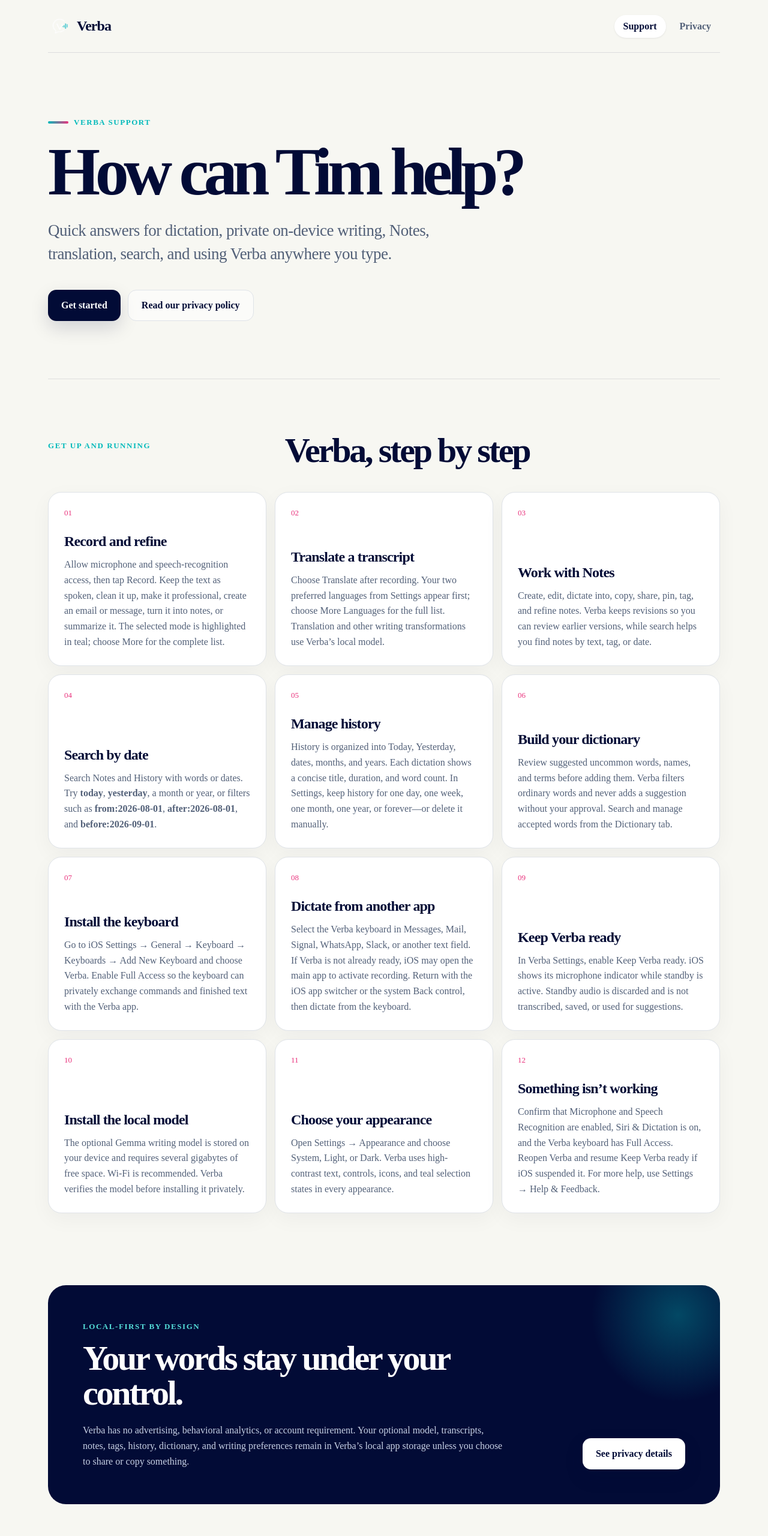
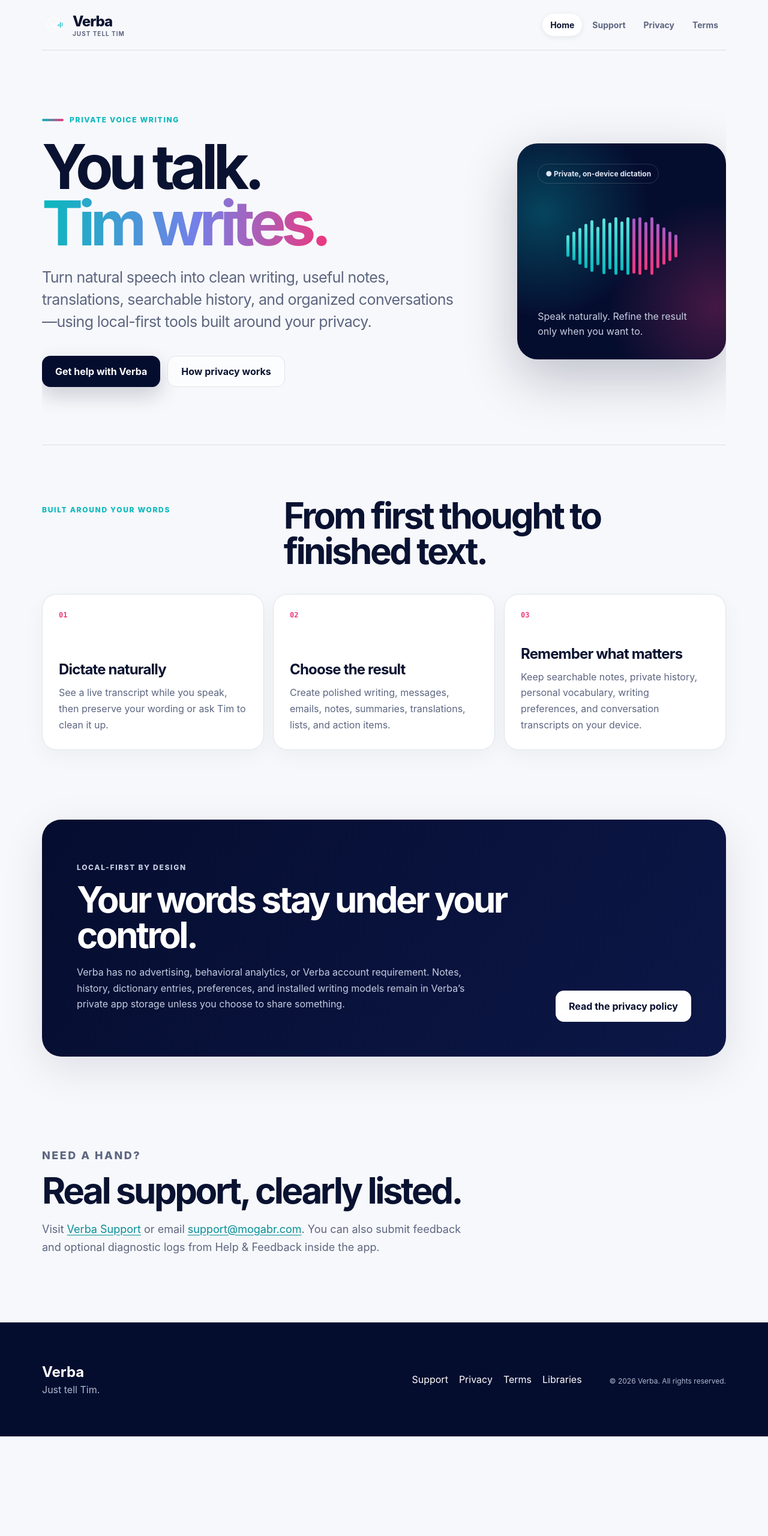
Before and after one commit to Mo-Gabr/verba-support, a plain HTML site: page index.html in a window 1280 px wide. Shown: the top 2560 px of the page at 60% size. After the commit the page ends 2394 px from the top, so only its background shows below. Drawn offline with Linux system fonts and the light colour scheme.

Commit message:
Publish redesigned Verba website

```diff
--- a/index.html
+++ b/index.html
@@ -2,43 +2,45 @@
 <html lang="en">
 <head>
   <meta charset="utf-8">
-  <meta name="viewport" content="width=device-width, initial-scale=1">
-  <meta name="description" content="Support for Verba, the private, local-first dictation, writing, notes, and translation app for iPhone.">
-  <title>Verba Support</title>
+  <meta name="viewport" content="width=device-width,initial-scale=1">
+  <meta name="description" content="Verba: Just Tell Tim — private, local-first dictation and writing for iPhone and iPad.">
+  <meta name="theme-color" content="#050d2f">
+  <title>Verba — Just Tell Tim</title>
+  <link rel="icon" href="verba-mark.png">
   <link rel="stylesheet" href="styles.css">
 </head>
 <body>
   <header class="site-header shell">
-    <a class="brand" href="./" aria-label="Verba support home"><img src="verba-mark.png" alt=""><span>Verba</span></a>
-    <nav aria-label="Primary navigation"><a class="active" href="./">Support</a><a href="privacy/">Privacy</a></nav>
+    <a class="brand" href="./"><img src="verba-mark.png" alt=""><span>Verba<small>Just Tell Tim</small></span></a>
+    <nav aria-label="Primary navigation"><a class="active" href="./">Home</a><a href="support/">Support</a><a href="privacy/">Privacy</a><a href="terms/">Terms</a></nav>
   </header>
   <main>
     <section class="hero shell">
-      <div class="eyebrow"><span></span> Verba Support</div>
-      <h1>How can Tim help?</h1>
-      <p class="lede">Quick answers for dictation, private on-device writing, Notes, translation, search, and using Verba anywhere you type.</p>
-      <div class="hero-actions"><a class="primary-button" href="#getting-started">Get started</a><a class="secondary-button" href="privacy/">Read our privacy policy</a></div>
-    </section>
-    <section class="shell section" id="getting-started">
-      <div class="section-heading"><p class="kicker">Get up and running</p><h2>Verba, step by step</h2></div>
-      <div class="topic-grid">
-        <article class="topic-card"><span class="topic-number">01</span><h3>Record and refine</h3><p>Allow microphone and speech-recognition access, then tap Record. Keep the text as spoken, clean it up, make it professional, create an email or message, turn it into notes, or summarize it. The selected mode is highlighted in teal; choose More for the complete list.</p></article>
-        <article class="topic-card"><span class="topic-number">02</span><h3>Translate a transcript</h3><p>Choose Translate after recording. Your two preferred languages from Settings appear first; choose More Languages for the full list. Translation and other writing transformations use Verba’s local model.</p></article>
-        <article class="topic-card"><span class="topic-number">03</span><h3>Work with Notes</h3><p>Create, edit, dictate into, copy, share, pin, tag, and refine notes. Verba keeps revisions so you can review earlier versions, while search helps you find notes by text, tag, or date.</p></article>
-        <article class="topic-card"><span class="topic-number">04</span><h3>Search by date</h3><p>Search Notes and History with words or dates. Try <strong>today</strong>, <strong>yesterday</strong>, a month or year, or filters such as <strong>from:2026-08-01</strong>, <strong>after:2026-08-01</strong>, and <strong>before:2026-09-01</strong>.</p></article>
-        <article class="topic-card"><span class="topic-number">05</span><h3>Manage history</h3><p>History is organized into Today, Yesterday, dates, months, and years. Each dictation shows a concise title, duration, and word count. In Settings, keep history for one day, one week, one month, one year, or forever—or delete it manually.</p></article>
-        <article class="topic-card"><span class="topic-number">06</span><h3>Build your dictionary</h3><p>Review suggested uncommon words, names, and terms before adding them. Verba filters ordinary words and never adds a suggestion without your approval. Search and manage accepted words from the Dictionary tab.</p></article>
-        <article class="topic-card"><span class="topic-number">07</span><h3>Install the keyboard</h3><p>Go to iOS Settings → General → Keyboard → Keyboards → Add New Keyboard and choose Verba. Enable Full Access so the keyboard can privately exchange commands and finished text with the Verba app.</p></article>
-        <article class="topic-card"><span class="topic-number">08</span><h3>Dictate from another app</h3><p>Select the Verba keyboard in Messages, Mail, Signal, WhatsApp, Slack, or another text field. If Verba is not already ready, iOS may open the main app to activate recording. Return with the iOS app switcher or the system Back control, then dictate from the keyboard.</p></article>
-        <article class="topic-card"><span class="topic-number">09</span><h3>Keep Verba ready</h3><p>In Verba Settings, enable Keep Verba ready. iOS shows its microphone indicator while standby is active. Standby audio is discarded and is not transcribed, saved, or used for suggestions.</p></article>
-        <article class="topic-card"><span class="topic-number">10</span><h3>Install the local model</h3><p>The optional Gemma writing model is stored on your device and requires several gigabytes of free space. Wi-Fi is recommended. Verba verifies the model before installing it privately.</p></article>
-        <article class="topic-card"><span class="topic-number">11</span><h3>Choose your appearance</h3><p>Open Settings → Appearance and choose System, Light, or Dark. Verba uses high-contrast text, controls, icons, and teal selection states in every appearance.</p></article>
-        <article class="topic-card"><span class="topic-number">12</span><h3>Something isn’t working</h3><p>Confirm that Microphone and Speech Recognition are enabled, Siri &amp; Dictation is on, and the Verba keyboard has Full Access. Reopen Verba and resume Keep Verba ready if iOS suspended it. For more help, use Settings → Help &amp; Feedback.</p></article>
+      <div class="hero-grid">
+        <div>
+          <div class="eyebrow">Private voice writing</div>
+          <h1>You talk.<br><span class="gradient-text">Tim writes.</span></h1>
+          <p class="lede">Turn natural speech into clean writing, useful notes, translations, searchable history, and organized conversations—using local-first tools built around your privacy.</p>
+          <div class="actions"><a class="button primary" href="support/">Get help with Verba</a><a class="button secondary" href="privacy/">How privacy works</a></div>
+        </div>
+        <div class="wave-card" aria-label="Verba sound wave illustration">
+          <span class="privacy-pill">● Private, on-device dictation</span>
+          <div class="wave" aria-hidden="true"><i style="--h:18"></i><i style="--h:30"></i><i style="--h:43"></i><i style="--h:56"></i><i style="--h:68"></i><i style="--h:46"></i><i style="--h:75"></i><i style="--h:60"></i><i style="--h:86"></i><i style="--h:64"></i><i style="--h:94"></i><i style="--h:74"></i><i style="--h:88"></i><i style="--h:62"></i><i style="--h:78"></i><i style="--h:56"></i><i style="--h:44"></i><i style="--h:31"></i><i style="--h:20"></i></div>
+          <p>Speak naturally. Refine the result only when you want to.</p>
+        </div>
       </div>
     </section>
-    <section class="privacy-callout shell"><div><p class="kicker">Local-first by design</p><h2>Your words stay under your control.</h2><p>Verba has no advertising, behavioral analytics, or account requirement. Your optional model, transcripts, notes, tags, history, dictionary, and writing preferences remain in Verba’s local app storage unless you choose to share or copy something.</p></div><a class="primary-button" href="privacy/">See privacy details</a></section>
-    <section class="shell contact-section"><div><p class="kicker">Help &amp; feedback</p><h2>Still need help?</h2><p>Email <a href="mailto:support@mogabr.com"><strong>support@mogabr.com</strong></a>, or open Verba → Settings → <strong>Help &amp; Feedback</strong>. You can optionally include app and device details or a recent diagnostic activity log. Both options are user-controlled, and Verba never automatically attaches recordings, transcripts, notes, or finished text.</p></div></section>
+    <section class="section shell">
+      <div class="section-heading"><p class="kicker">Built around your words</p><h2>From first thought to finished text.</h2></div>
+      <div class="card-grid">
+        <article class="card"><span class="card-number">01</span><h3>Dictate naturally</h3><p>See a live transcript while you speak, then preserve your wording or ask Tim to clean it up.</p></article>
+        <article class="card"><span class="card-number">02</span><h3>Choose the result</h3><p>Create polished writing, messages, emails, notes, summaries, translations, lists, and action items.</p></article>
+        <article class="card"><span class="card-number">03</span><h3>Remember what matters</h3><p>Keep searchable notes, private history, personal vocabulary, writing preferences, and conversation transcripts on your device.</p></article>
+      </div>
+    </section>
+    <section class="callout shell"><div><p class="kicker">Local-first by design</p><h2>Your words stay under your control.</h2><p>Verba has no advertising, behavioral analytics, or Verba account requirement. Notes, history, dictionary entries, preferences, and installed writing models remain in Verba’s private app storage unless you choose to share something.</p></div><a class="button" href="privacy/">Read the privacy policy</a></section>
+    <section class="contact shell"><p class="kicker">Need a hand?</p><h2>Real support, clearly listed.</h2><p>Visit <a href="support/">Verba Support</a> or email <a href="mailto:support@mogabr.com">support@mogabr.com</a>. You can also submit feedback and optional diagnostic logs from Help &amp; Feedback inside the app.</p></section>
   </main>
-  <footer><div class="shell footer-inner"><div><strong>Verba</strong><p>Just tell Tim.</p></div><div class="footer-links"><a href="./">Support</a><a href="privacy/">Privacy</a></div><p class="copyright">© 2026 Verba. All rights reserved.</p></div></footer>
+  <footer><div class="footer-inner shell"><div><strong>Verba</strong><p>Just tell Tim.</p></div><div class="footer-links"><a href="support/">Support</a><a href="privacy/">Privacy</a><a href="terms/">Terms</a><a href="licenses/">Libraries</a></div><p class="copyright">© 2026 Verba. All rights reserved.</p></div></footer>
 </body>
 </html>
--- a/styles.css
+++ b/styles.css
@@ -1,93 +1,124 @@
 :root {
-  --navy: #020b36;
-  --navy-soft: #0a1748;
-  --teal: #05babb;
-  --pink: #e9337d;
-  --paper: #f7f7f2;
-  --white: #ffffff;
-  --ink-muted: #526078;
-  --line: #dfe3e8;
+  --navy: #050d2f;
+  --navy-2: #0c1747;
+  --teal: #08b9bd;
+  --teal-light: #5ee0db;
+  --pink: #ed377d;
+  --paper: #f7f8fb;
+  --white: #fff;
+  --ink: #091231;
+  --muted: #5d6680;
+  --line: #dfe3ec;
+  --shadow: 0 20px 70px rgba(5, 13, 47, .1);
 }
 
 * { box-sizing: border-box; }
 html { scroll-behavior: smooth; }
-body { margin: 0; color: var(--navy); background: var(--paper); font-family: var(--font-geist-sans), system-ui, sans-serif; }
+body { margin: 0; color: var(--ink); background: var(--paper); font-family: Inter, ui-sans-serif, -apple-system, BlinkMacSystemFont, "Segoe UI", sans-serif; }
 a { color: inherit; text-decoration: none; }
-.shell { width: min(1120px, calc(100% - 40px)); margin-inline: auto; }
+.shell { width: min(1140px, calc(100% - 40px)); margin-inline: auto; }
 
-.site-header { height: 88px; display: flex; align-items: center; justify-content: space-between; border-bottom: 1px solid rgba(2,11,54,.11); }
-.brand { display: flex; align-items: center; gap: 10px; font-size: 24px; font-weight: 720; letter-spacing: -.04em; }
-.brand img { width: 38px; height: 38px; object-fit: contain; }
-nav { display: flex; align-items: center; gap: 8px; }
-nav a { color: var(--ink-muted); padding: 10px 15px; border-radius: 999px; font-weight: 600; }
-nav a:hover, nav a.active { color: var(--navy); background: var(--white); box-shadow: 0 1px 3px rgba(2,11,54,.08); }
+.site-header { min-height: 84px; display: flex; align-items: center; justify-content: space-between; gap: 24px; border-bottom: 1px solid rgba(5,13,47,.1); }
+.brand { display: flex; align-items: center; gap: 11px; font-size: 24px; font-weight: 760; letter-spacing: -.045em; }
+.brand img { width: 40px; height: 40px; object-fit: contain; }
+.brand small { display: block; color: var(--muted); font-size: 10px; font-weight: 700; letter-spacing: .1em; text-transform: uppercase; }
+nav { display: flex; align-items: center; gap: 4px; flex-wrap: wrap; justify-content: flex-end; }
+nav a { color: var(--muted); padding: 10px 13px; border-radius: 999px; font-size: 14px; font-weight: 680; }
+nav a:hover, nav a.active { color: var(--ink); background: var(--white); box-shadow: 0 2px 10px rgba(5,13,47,.08); }
 
-.hero, .policy-hero { padding: 108px 0 96px; }
-.eyebrow, .kicker { color: var(--teal); font-size: 13px; font-weight: 760; letter-spacing: .12em; text-transform: uppercase; }
-.eyebrow { display: flex; align-items: center; gap: 9px; }
-.eyebrow span { width: 34px; height: 4px; border-radius: 4px; background: linear-gradient(90deg,var(--teal),var(--pink)); }
-h1 { max-width: 880px; margin: 24px 0 22px; font-size: clamp(56px, 9vw, 112px); line-height: .91; letter-spacing: -.075em; font-weight: 700; }
-.lede { max-width: 680px; color: var(--ink-muted); font-size: clamp(19px, 2.4vw, 27px); line-height: 1.45; letter-spacing: -.02em; }
-.hero-actions { display: flex; gap: 12px; margin-top: 40px; flex-wrap: wrap; }
-.primary-button, .secondary-button { display: inline-flex; justify-content: center; align-items: center; min-height: 52px; padding: 0 22px; border-radius: 14px; font-weight: 680; }
-.primary-button { color: white; background: var(--navy); box-shadow: 0 12px 30px rgba(2,11,54,.15); }
-.primary-button:hover { background: var(--navy-soft); transform: translateY(-1px); }
-.secondary-button { border: 1px solid var(--line); background: rgba(255,255,255,.55); }
+.hero { padding: 108px 0 96px; position: relative; overflow: hidden; }
+.hero-grid { display: grid; grid-template-columns: minmax(0,1.35fr) minmax(300px,.65fr); gap: 70px; align-items: center; }
+.eyebrow, .kicker { color: var(--teal); font-size: 12px; font-weight: 800; letter-spacing: .14em; text-transform: uppercase; }
+.eyebrow { display: flex; align-items: center; gap: 10px; }
+.eyebrow::before { content: ""; width: 36px; height: 4px; border-radius: 9px; background: linear-gradient(90deg,var(--teal),var(--pink)); }
+h1 { max-width: 870px; margin: 24px 0 22px; font-size: clamp(56px, 8vw, 104px); line-height: .92; letter-spacing: -.075em; font-weight: 720; }
+.gradient-text { color: transparent; background: linear-gradient(95deg,var(--teal),#7480e8 54%,var(--pink)); background-clip: text; -webkit-background-clip: text; }
+.lede { max-width: 690px; color: var(--muted); font-size: clamp(19px,2.2vw,25px); line-height: 1.48; letter-spacing: -.025em; }
+.actions { display: flex; flex-wrap: wrap; gap: 12px; margin-top: 38px; }
+.button { min-height: 52px; display: inline-flex; align-items: center; justify-content: center; padding: 0 22px; border-radius: 14px; font-weight: 750; transition: .18s ease; }
+.button.primary { color: white; background: var(--navy); box-shadow: 0 14px 34px rgba(5,13,47,.18); }
+.button.secondary { border: 1px solid var(--line); background: rgba(255,255,255,.7); }
+.button:hover { transform: translateY(-2px); }
 
-.section { padding: 90px 0; border-top: 1px solid rgba(2,11,54,.1); }
-.section-heading { display: grid; grid-template-columns: 1fr 2fr; gap: 32px; margin-bottom: 40px; }
-h2 { margin: 0; font-size: clamp(34px, 5vw, 58px); line-height: 1; letter-spacing: -.055em; }
-.topic-grid { display: grid; grid-template-columns: repeat(3,1fr); gap: 14px; }
-.topic-card { min-height: 290px; display: flex; flex-direction: column; padding: 26px; border: 1px solid var(--line); border-radius: 22px; background: var(--white); box-shadow: 0 10px 34px rgba(2,11,54,.045); }
-.topic-number { color: var(--pink); font-family: var(--font-geist-mono), monospace; font-size: 13px; }
-.topic-card h3 { margin: auto 0 12px; font-size: 24px; letter-spacing: -.035em; }
-.topic-card p, .privacy-callout p, .contact-section p { margin: 0; color: var(--ink-muted); line-height: 1.62; }
+.wave-card { min-height: 360px; padding: 34px; display: flex; flex-direction: column; justify-content: space-between; color: white; background: var(--navy); border-radius: 34px; box-shadow: 0 30px 90px rgba(5,13,47,.24); overflow: hidden; position: relative; }
+.wave-card::before { content: ""; position: absolute; inset: -25%; background: radial-gradient(circle at 25% 38%,rgba(8,185,189,.32),transparent 34%), radial-gradient(circle at 80% 67%,rgba(237,55,125,.27),transparent 32%); }
+.wave-card > * { position: relative; }
+.wave-card p { margin: 0; color: #c7cfe3; line-height: 1.55; }
+.wave { height: 110px; display: flex; align-items: center; justify-content: center; gap: 5px; }
+.wave i { width: 5px; height: calc(18px + var(--h) * 1px); max-height: 96px; border-radius: 8px; background: linear-gradient(180deg,var(--teal-light),var(--teal)); }
+.wave i:nth-child(n+12) { background: linear-gradient(180deg,#a55bc4,var(--pink)); }
+.privacy-pill { display: inline-flex; width: max-content; gap: 8px; align-items: center; padding: 8px 12px; border: 1px solid rgba(255,255,255,.15); border-radius: 999px; color: #dfe5f4; font-size: 12px; font-weight: 700; }
 
-.privacy-callout { display: grid; grid-template-columns: 1fr auto; gap: 60px; align-items: end; margin-block: 30px 100px; padding: 58px; color: white; background: var(--navy); border-radius: 30px; overflow: hidden; position: relative; }
-.privacy-callout::after { content: ""; position: absolute; right: -80px; top: -100px; width: 300px; height: 300px; border-radius: 50%; background: radial-gradient(circle, rgba(5,186,187,.35), transparent 68%); }
-.privacy-callout .kicker { color: #55dfda; }
-.privacy-callout h2 { margin: 14px 0 20px; max-width: 700px; }
-.privacy-callout p { color: #c8d1e5; max-width: 710px; }
-.privacy-callout .primary-button { color: var(--navy); background: white; z-index: 1; }
+.section { padding: 88px 0; border-top: 1px solid rgba(5,13,47,.1); }
+.section-heading { display: grid; grid-template-columns: 1fr 2fr; gap: 34px; margin-bottom: 42px; }
+h2 { margin: 0; font-size: clamp(36px,5vw,60px); line-height: .98; letter-spacing: -.058em; }
+h3 { letter-spacing: -.035em; }
+.card-grid { display: grid; grid-template-columns: repeat(3,1fr); gap: 15px; }
+.card { min-height: 260px; display: flex; flex-direction: column; padding: 27px; border: 1px solid var(--line); border-radius: 24px; background: var(--white); box-shadow: 0 10px 35px rgba(5,13,47,.045); }
+.card-number { color: var(--pink); font: 700 12px ui-monospace, SFMono-Regular, Menlo, monospace; }
+.card h3 { margin: auto 0 11px; font-size: 24px; }
+.card p, .prose p, .contact p { margin: 0; color: var(--muted); line-height: 1.68; }
 
-.contact-section { padding: 60px 0 120px; }
-.contact-section h2 { margin: 14px 0 22px; }
-.contact-section p { max-width: 680px; font-size: 18px; }
+.callout { margin-block: 28px 100px; padding: 58px; display: grid; grid-template-columns: 1fr auto; gap: 55px; align-items: end; color: white; background: linear-gradient(125deg,var(--navy),var(--navy-2)); border-radius: 32px; box-shadow: var(--shadow); }
+.callout h2 { margin: 14px 0 20px; }
+.callout p { max-width: 700px; color: #c4cde2; line-height: 1.65; }
+.callout .button { color: var(--navy); background: white; }
+.contact { padding: 50px 0 110px; }
+.contact h2 { margin: 14px 0 20px; }
+.contact p { max-width: 720px; font-size: 18px; }
+.contact a { color: #078f95; text-decoration: underline; text-underline-offset: 3px; }
 
-.policy-hero { padding-bottom: 80px; }
-.policy-hero h1 { font-size: clamp(54px, 8vw, 96px); }
-.policy-layout { display: grid; grid-template-columns: 270px 1fr; gap: 90px; padding-bottom: 120px; }
-.policy-layout aside { position: sticky; top: 30px; align-self: start; color: var(--ink-muted); line-height: 1.55; }
-.policy-layout aside a { display: inline-block; margin-top: 14px; color: var(--teal); font-weight: 700; }
-.policy-content { border-top: 1px solid var(--line); }
-.policy-content > section { display: grid; grid-template-columns: 46px 1fr; gap: 12px; padding: 38px 0; border-bottom: 1px solid var(--line); }
-.policy-content > section > span { color: var(--pink); font: 13px var(--font-geist-mono), monospace; padding-top: 7px; }
-.policy-content h2 { font-size: 30px; letter-spacing: -.04em; }
-.policy-content p { color: var(--ink-muted); line-height: 1.72; font-size: 16px; }
+.policy-hero { padding: 90px 0 72px; }
+.policy-hero h1 { font-size: clamp(52px,7vw,88px); }
+.policy-layout { display: grid; grid-template-columns: 250px minmax(0,1fr); gap: 84px; padding-bottom: 120px; }
+.policy-layout aside { position: sticky; top: 28px; align-self: start; color: var(--muted); line-height: 1.6; }
+.policy-layout aside a { color: #078f95; font-weight: 750; }
+.prose { border-top: 1px solid var(--line); }
+.prose section { display: grid; grid-template-columns: 44px 1fr; gap: 15px; padding: 38px 0; border-bottom: 1px solid var(--line); }
+.prose section > span { color: var(--pink); font: 700 12px ui-monospace, SFMono-Regular, Menlo, monospace; padding-top: 8px; }
+.prose h2 { font-size: 30px; margin-bottom: 11px; letter-spacing: -.042em; }
+.prose p + p, .prose ul { margin-top: 12px; }
+.prose li { color: var(--muted); line-height: 1.65; margin-bottom: 7px; }
+.prose a { color: #078f95; text-decoration: underline; text-underline-offset: 3px; }
+.legal-date { color: var(--muted); font-weight: 650; }
 
 footer { color: white; background: var(--navy); }
-.footer-inner { min-height: 180px; display: grid; grid-template-columns: 1fr auto auto; align-items: center; gap: 50px; }
+.footer-inner { min-height: 190px; display: grid; grid-template-columns: 1fr auto auto; gap: 46px; align-items: center; }
 .footer-inner strong { font-size: 24px; }
-.footer-inner p { margin: 5px 0 0; color: #aeb9d1; }
-.footer-links { display: flex; gap: 22px; }
-.copyright { font-size: 13px; }
+.footer-inner p { margin: 5px 0 0; color: #aeb8d0; }
+.footer-links { display: flex; gap: 18px; flex-wrap: wrap; }
+.footer-links a:hover { color: var(--teal-light); }
+.copyright { font-size: 12px; }
 
-@media (max-width: 800px) {
-  .hero, .policy-hero { padding: 72px 0 68px; }
-  .section-heading, .policy-layout { grid-template-columns: 1fr; gap: 25px; }
-  .topic-grid { grid-template-columns: 1fr; }
-  .topic-card { min-height: 240px; }
-  .privacy-callout { grid-template-columns: 1fr; padding: 36px 26px; gap: 30px; }
-  .policy-layout aside { position: static; }
-  .footer-inner { grid-template-columns: 1fr; padding: 44px 0; gap: 25px; }
+@media (prefers-color-scheme: dark) {
+  :root { --paper:#070b17; --white:#111728; --ink:#f4f6fb; --muted:#a9b1c4; --line:#242d43; }
+  .site-header { border-color: rgba(255,255,255,.1); }
+  nav a:hover, nav a.active { background:#171e31; }
+  .button.primary { background:var(--teal); color:#03112e; }
+  .button.secondary { background:rgba(255,255,255,.04); }
+  .card { box-shadow:none; }
 }
 
-@media (max-width: 520px) {
-  .shell { width: min(100% - 28px, 1120px); }
-  .site-header { height: 74px; }
-  .brand { font-size: 21px; }
-  .brand img { width: 32px; height: 32px; }
-  nav a { padding: 8px 10px; font-size: 14px; }
-  h1 { font-size: 55px; }
-  .hero-actions a { width: 100%; }
+@media (max-width: 860px) {
+  .hero-grid, .section-heading, .policy-layout { grid-template-columns:1fr; gap:34px; }
+  .hero { padding:75px 0; }
+  .wave-card { min-height:300px; }
+  .card-grid { grid-template-columns:1fr 1fr; }
+  .policy-layout aside { position:static; }
+  .callout { grid-template-columns:1fr; padding:40px 30px; }
+  .footer-inner { grid-template-columns:1fr; padding:45px 0; gap:24px; }
 }
+
+@media (max-width: 600px) {
+  .shell { width:min(100% - 28px,1140px); }
+  .site-header { padding-block:14px; align-items:flex-start; }
+  .brand small { display:none; }
+  nav { gap:0; }
+  nav a { padding:7px 8px; font-size:12px; }
+  h1 { font-size:55px; }
+  .card-grid { grid-template-columns:1fr; }
+  .card { min-height:225px; }
+  .actions .button { width:100%; }
+  .prose section { grid-template-columns:1fr; }
+  .prose section > span { padding:0; }
+}
```
Also changed, not shown: licenses/index.html (added, +19 -0 lines), privacy/index.html (+19 -27 lines), support/index.html (added, +24 -0 lines), terms/index.html (added, +22 -0 lines), 4 other files.
